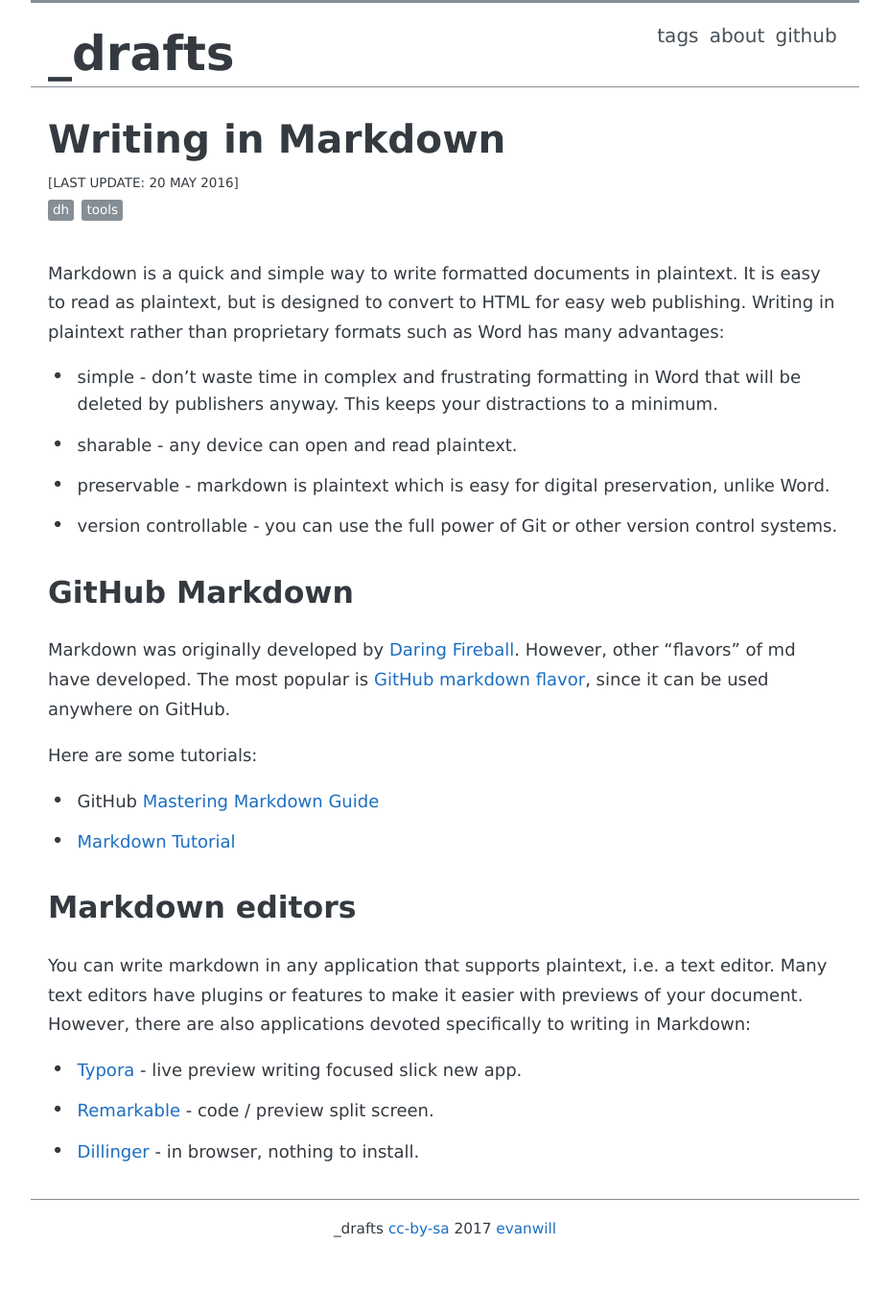
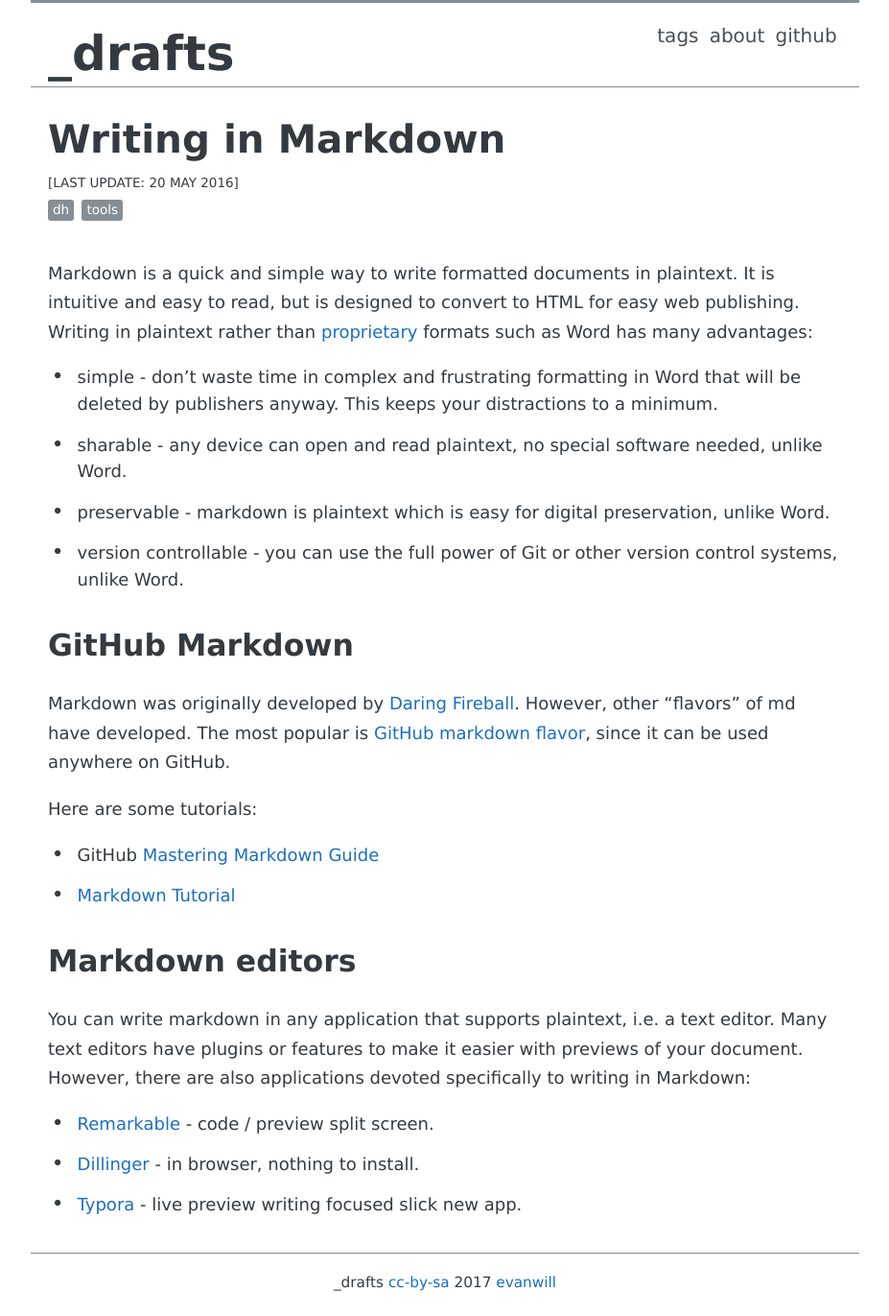
Before and after one commit to evanwill/_drafts, a Jekyll site: the page built from _notes/writing-markdown.md, in a window 1280 px wide. Shown: the whole page at 96% size, without its empty margins (176-1103 px from the left). Built offline with Jekyll 4.4.1, drawn with Linux system fonts in a browser that asks for light colours; before the commit the page ends 1315 px from its top, so only the background shows below that.

Commit message:
update markdown, about

```diff
--- a/_notes/writing-markdown.md
+++ b/_notes/writing-markdown.md
@@ -6,13 +6,13 @@
 ---
 
 Markdown is a quick and simple way to write formatted documents in plaintext.
-It is easy to read as plaintext, but is designed to convert to HTML for easy web publishing.
-Writing in plaintext rather than proprietary formats such as Word has many advantages:
+It is intuitive and easy to read, but is designed to convert to HTML for easy web publishing.
+Writing in plaintext rather than [proprietary](https://www.gnu.org/proprietary/proprietary.en.html) formats such as Word has many advantages:
 
 - simple - don't waste time in complex and frustrating formatting in Word that will be deleted by publishers anyway. This keeps your distractions to a minimum.
-- sharable - any device can open and read plaintext.
+- sharable - any device can open and read plaintext, no special software needed, unlike Word.
 - preservable - markdown is plaintext which is easy for digital preservation, unlike Word.
-- version controllable - you can use the full power of Git or other version control systems.
+- version controllable - you can use the full power of Git or other version control systems, unlike Word.
 
 ## GitHub Markdown
 
@@ -31,6 +31,6 @@
 Many text editors have plugins or features to make it easier with previews of your document.
 However, there are also applications devoted specifically to writing in Markdown:
 
-- [Typora](https://www.typora.io/) - live preview writing focused slick new app.
 - [Remarkable](https://remarkableapp.github.io/index.html) - code / preview split screen.
 - [Dillinger](http://dillinger.io/) - in browser, nothing to install.
+- [Typora](https://www.typora.io/) - live preview writing focused slick new app.
```
Also changed, not shown: _notes/jekyll-markdown.md (added, +48 -0 lines), _notes/jekyll-notes.md (+3 -1 lines), about.md (+1 -0 lines).
